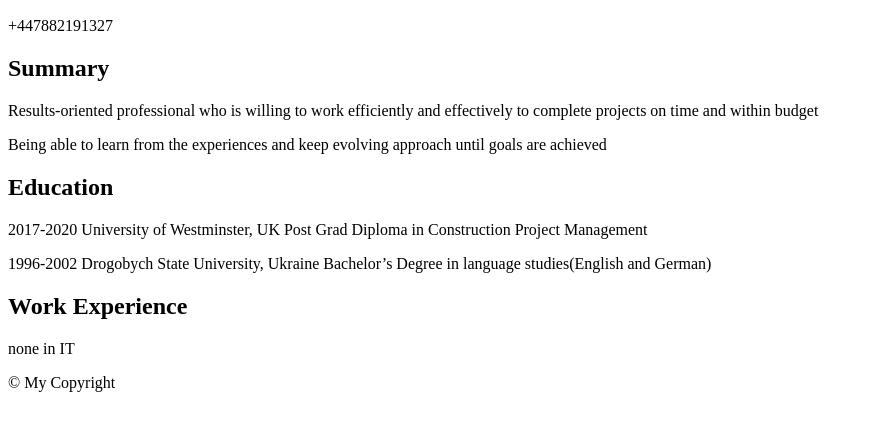
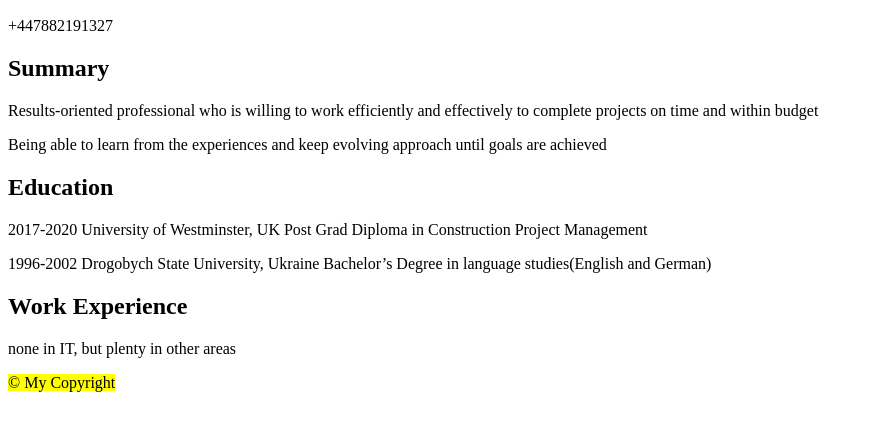
Before and after one commit to VarOlek/demo, a plain HTML site: page index.html in a window 1280 px wide. Shown: the part 168-598 px from the top of the page, without its empty margins (0-874 px from the left). Drawn offline with Linux system fonts and the light colour scheme.

Commit message:
last modified

```diff
--- a/index.html
+++ b/index.html
@@ -24,9 +24,10 @@
         Bachelor’s Degree in language studies(English and German)
         </p>
     <h2>Work Experience</h2>
-    <p>none in IT</p>
+    <p> none in IT, but plenty in other areas </p>
     <footer>
-        <p>© My Copyright</p>
+        <p><mark>© My Copyright</mark>
+        </p>
     </footer>
 </body>
 </html>
```
